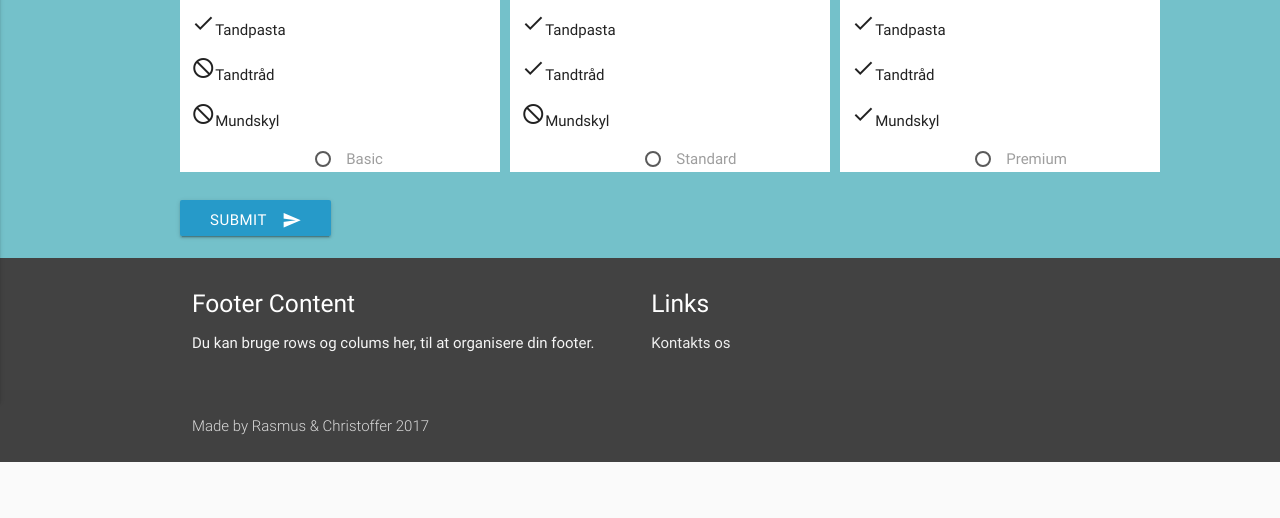
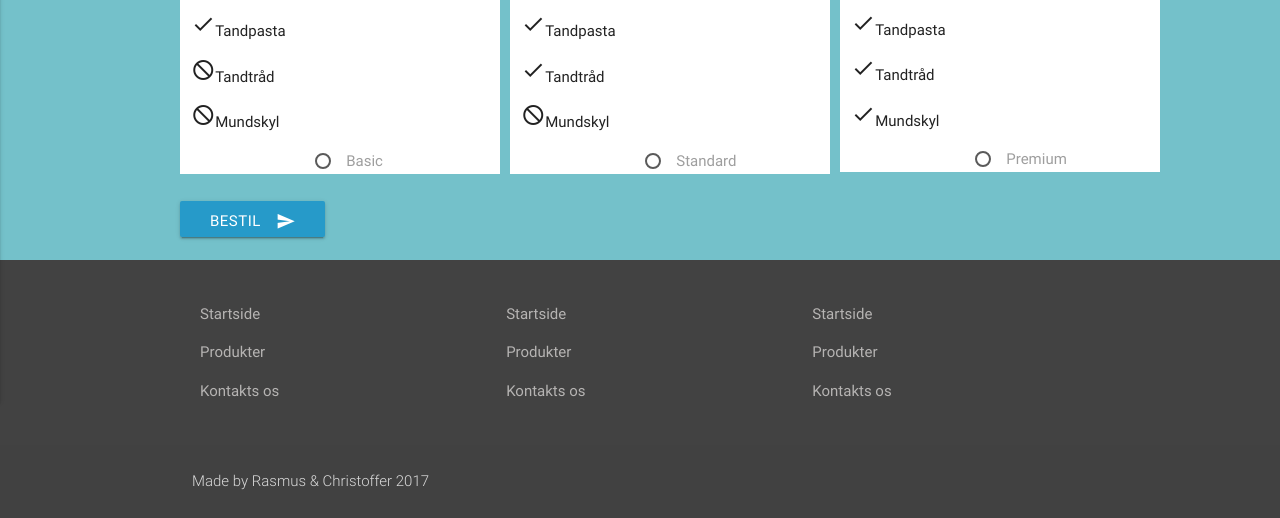
Before and after one commit to ChrisMizz/DentalGrej, a PHP site: page /Produkter.html in a window 1280 px wide. Shown: the part 458-976 px from the top of the page. Before the commit the page ends 920 px from the top, so only its background shows below. Run offline with PHP 8.4, Linux system fonts and the light colour scheme; some libraries are stand-ins or nearby versions.

Commit message:
Update 13-03

```diff
--- a/Produkter.html
+++ b/Produkter.html
@@ -42,7 +42,7 @@
 		<div class="row">
 		  <div id="Box-1" class="col s12 m3">
 		    <div class="icon-block">
-		      <img class="Pakke-image" src="TB.jpg" alt="bikedark">
+		      <img class="Pakke-image" src="TBaTP.png" alt="bikedark">
 					<h5 class="center">Denne pakke indholder:</h5>
 					<p><i class="material-icons">done</i>Tandbørste</p>
 					<p><i class="material-icons">done</i>Tandpasta</p>
@@ -54,7 +54,7 @@
 		  </div>
 		  <div id="Box-2" class="col s12 m3">
 		    <div class="icon-block">
-		      <img class="Pakke-image" src="TB.jpg" alt="bikedark">
+		      <img class="Pakke-image" src="TBaTP.png" alt="bikedark">
 					<h5 class="center">Denne pakke indholder:</h5>
 					<p><i class="material-icons">done</i>Tandbørste</p>
 					<p><i class="material-icons">done</i>Tandpasta</p>
@@ -66,7 +66,7 @@
 		  </div>
 		  <div id="Box-3" class="col s12 m3">
 		    <div class="icon-block">
-		      <img class="Pakke-image" src="TB.jpg" alt="bikedark">
+		      <img class="Pakke-image" src="Grej.jpg" alt="bikedark">
 					<h5 class="center">Denne pakke indholder:</h5>
 					<p><i class="material-icons">done</i>Tandbørste</p>
 					<p><i class="material-icons">done</i>Tandpasta</p>
@@ -78,21 +78,32 @@
 		  </div>
 			<br>
 		</div>
-		<button id="submit-btn"class="btn waves-effect waves-light" type="submit" name="action">Submit
-				<i class="material-icons right">send</i>
-			</button>
+		<button id="submit-btn"class="btn waves-effect waves-light" type="submit" name="action">Bestil
+			<i class="material-icons right">send</i>
+		</button>
 	</div>
 	<footer class="page-footer">
   <div class="container">
     <div class="row">
-      <div class="col l6 s12">
-        <h5 class="white-text">Footer Content</h5>
-        <p class="grey-text text-lighten-4">Du kan bruge rows og colums her, til at organisere din footer.</p>
+      <div id="links" class="col l4 offset-12 s12">
+        <ul>
+          <li><a class="" href="Index.html">Startside</a></li>
+          <li><a class="" href="Produkter.html">Produkter</a></li>
+          <li><a class="" href="#!">Kontakts os</a></li>
+        </ul>
       </div>
-      <div class="col l4 offset-12 s12">
-        <h5 class="white-text">Links</h5>
+			<div id="links" class="col l4 offset-12 s12">
         <ul>
-          <li><a class="grey-text text-lighten-3" href="#!">Kontakts os</a></li>
+          <li><a class="" href="Index.html">Startside</a></li>
+          <li><a class="" href="Produkter.html">Produkter</a></li>
+          <li><a class="" href="#!">Kontakts os</a></li>
+        </ul>
+      </div>
+			<div id="links" class="col l4 offset-12 s12">
+        <ul>
+          <li><a class="" href="Index.html">Startside</a></li>
+          <li><a class="" href="Produkter.html">Produkter</a></li>
+          <li><a class="" href="#!">Kontakts os</a></li>
         </ul>
       </div>
     </div>
--- a/Style.css
+++ b/Style.css
@@ -20,6 +20,18 @@ footer.page-footer {
 	-webkit-background-size: cover;
   	-moz-background-size: cover;
  	-o-background-size: cover;
+}
+
+footer ul li {
+	padding: 8px;
+}
+
+footer ul li a {
+	color: #B6B4B3;
+}
+
+footer ul li a:hover {
+	color: #fff;
 }
 
 /* Alle sider slut */
@@ -69,8 +81,6 @@ nav {
 	overflow: hidden;
 	text-align: center;
 	box-shadow: 0px 0px 7px rgba(0,0,0,.9);
-	padding-top: 60px;
-	background-size: cover;
 }
 
 #index-banner h5 {
@@ -182,41 +192,12 @@ nav {
     margin-top: 10px;
 }
 
-/*#Box-1:not(.browser-default) {
-	margin: 0;
-	margin-top: 10px;
-}
-
-#Box-2:not(.browser-default) {
-	margin: 0;
-	margin-top: 10px;
-}
-
-#Box-3:not(.browser-default) {
-	margin: 0;
-	margin-top: 10px;
-}
-
-#Box-4:not(.browser-default) {
-	margin: 0;
-	margin-top: 10px;
-}
-
-#Box-5:not(.browser-default) {
-	margin: 0;
-	margin-top: 10px;
-}
-
-#Box-6:not(.browser-default) {
-	margin: 0;
-	margin-top: 10px;
-}*/
-
 #submit-btn {
 	margin-left: 180px;
 }
 
-/*Produkt - Pakker - SLUT */
 #test {
 	margin-left: 8em;
 }
+
+/*Produkt - Pakker - SLUT */
```
Also changed, not shown: Index.html (+17 -6 lines), Dental.jpg (deleted), Logo.ico (deleted), TBaTP.png (added).
